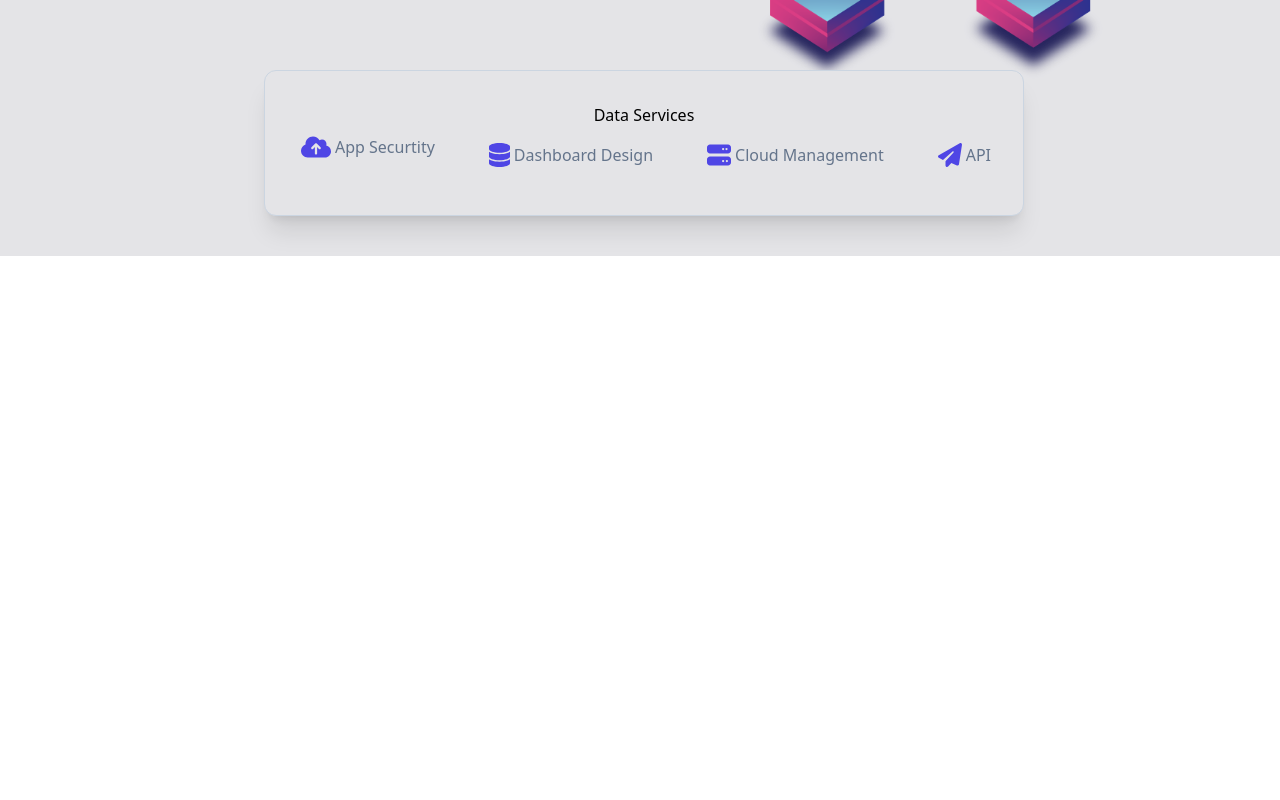
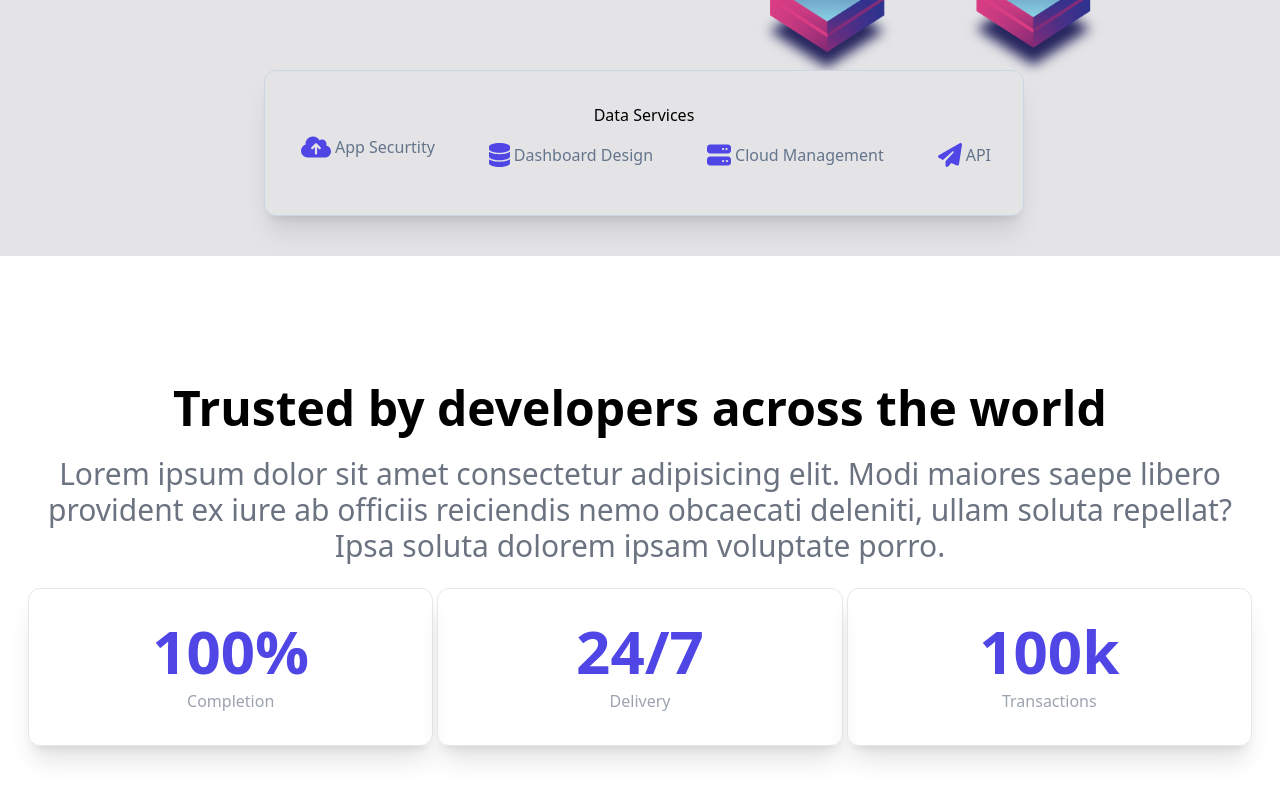
Before and after one commit to krishnadev7/tailwind-CloudApp, a React (Create React App) app in the folder tailwind-cloudapp/: page / in a window 1280 px wide. Shown: the part 544-1344 px from the top of the page. Before the commit the page ends 800 px from the top, so only its background shows below. Built offline with nearby package versions, Linux system fonts and the light colour scheme; the HTML template or start-up script is replaced by a standard one.

Commit message:
7th commit: About Page completed

```diff
--- a/tailwind-cloudapp/src/App.js
+++ b/tailwind-cloudapp/src/App.js
@@ -1,3 +1,4 @@
+import About from './components/About';
 import Cloud from './components/Cloud';
 import Navbar from './components/Navbar';
 
@@ -5,7 +6,8 @@
   return (
     <>
       <Navbar />
-      <Cloud/>
+      <Cloud />
+      <About />
     </>
   );
 }
--- /dev/null
+++ b/tailwind-cloudapp/src/components/About.jsx
@@ -0,0 +1,40 @@
+import React from 'react';
+
+function About() {
+  return (
+    <div className='w-full my-32'>
+      <div className='max-w-[1240px] mx-auto'>
+        <div className='text-center'>
+          <h1 className='text-5xl font-bold'>
+            Trusted by developers across the world
+          </h1>
+          <p className='text-3xl py-6 text-gray-500'>
+            Lorem ipsum dolor sit amet consectetur adipisicing elit. Modi
+            maiores saepe libero provident ex iure ab officiis reiciendis nemo
+            obcaecati deleniti, ullam soluta repellat? Ipsa soluta dolorem ipsam
+            voluptate porro.
+          </p>
+        </div>
+
+        <div className='grid md:grid-cols-3 gap-1 px-2 text-center'>
+          <div className='border py-8 rounded-xl shadow-xl'>
+            <p className='text-6xl font-bold text-indigo-600'>100%</p>
+            <p className='mt-2 text-gray-400'>Completion</p>
+          </div>
+
+          <div className='border py-8 rounded-xl shadow-xl'>
+            <p className='text-6xl font-bold text-indigo-600'>24/7</p>
+            <p className='mt-2 text-gray-400'>Delivery</p>
+          </div>
+
+          <div className='border py-8 rounded-xl shadow-xl'>
+            <p className='text-6xl font-bold text-indigo-600'>100k</p>
+            <p className='mt-2 text-gray-400'>Transactions</p>
+          </div>
+        </div>
+      </div>
+    </div>
+  );
+}
+
+export default About;
```
